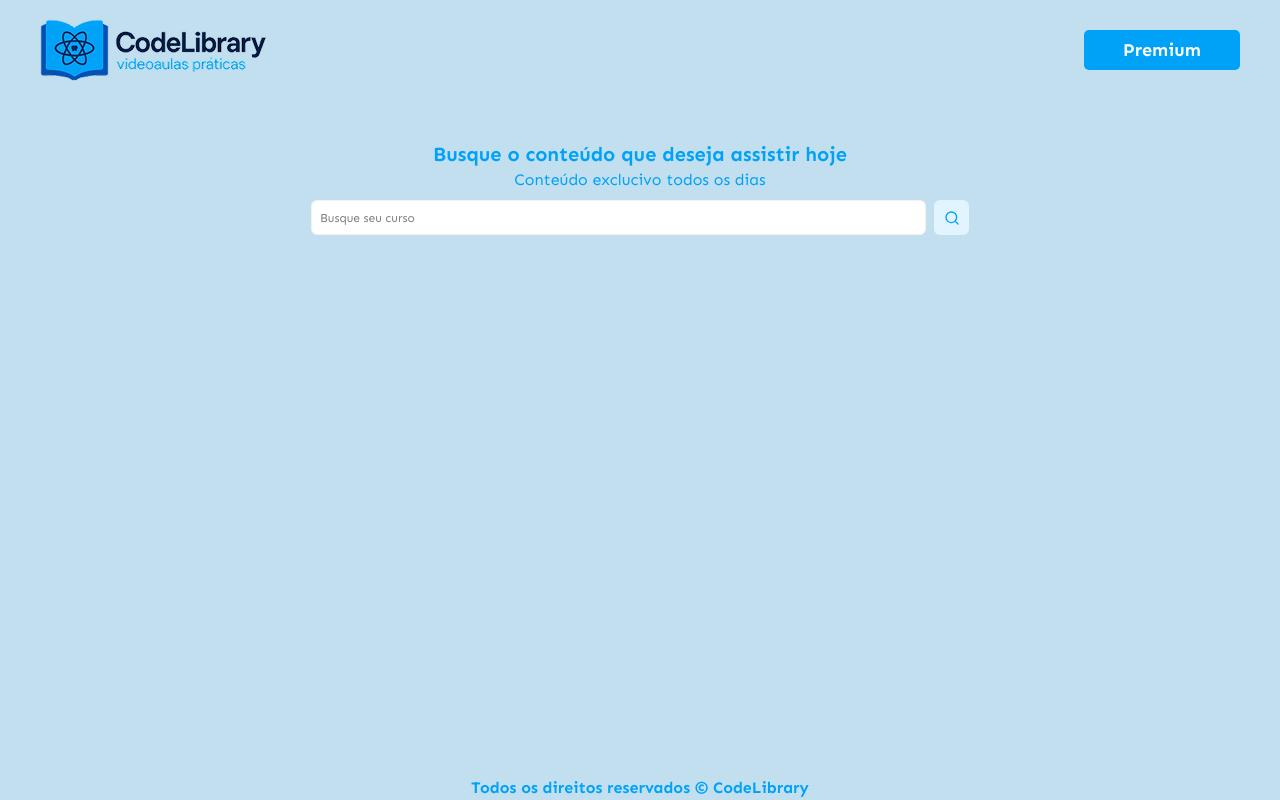
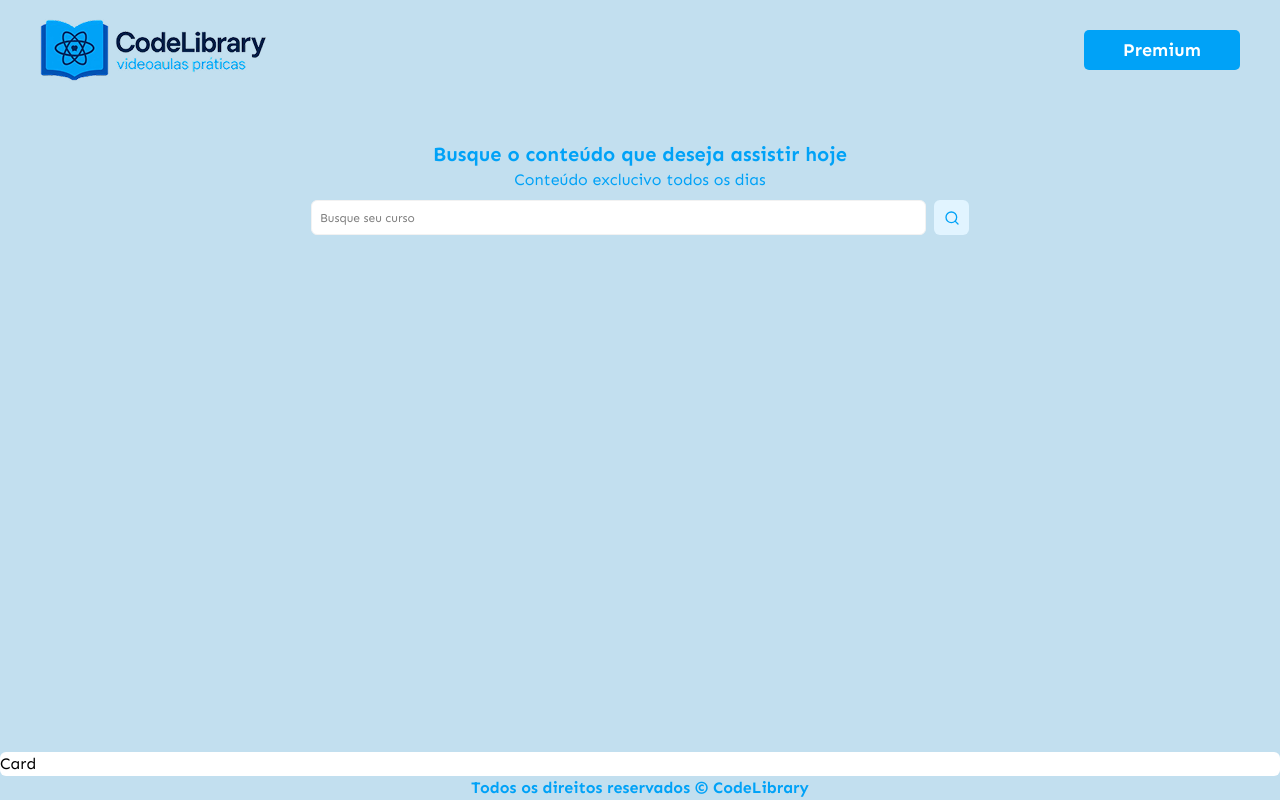
Before and after one commit to pauloricardson/aprendendo_desenvolvimento_web, a React (Vite) app in the folder aprendendo_react/imersao-react/: page / in a window 1280 px wide. Built offline with nearby package versions, Linux system fonts and the light colour scheme.

Commit message:
atualizaçãod

```diff
--- /dev/null
+++ b/aprendendo_react/imersao-react/src/components/Card.tsx
@@ -0,0 +1,6 @@
+
+const Card = () => {
+    return <p>Card</p>;
+}
+
+export default Card;
--- a/aprendendo_react/imersao-react/src/main.tsx
+++ b/aprendendo_react/imersao-react/src/main.tsx
@@ -1,16 +1,20 @@
-import { StrictMode } from 'react'
-import { createRoot } from 'react-dom/client'
-import './index.css'
-import Header from './components/Header.tsx'
-import Footer from './components/Footer.tsx'
-import Filter from './components/Filter.tsx'
+import { StrictMode } from 'react';
+import { createRoot } from 'react-dom/client';
+import './index.css';
+import Header from './components/Header.tsx';
+import Footer from './components/Footer.tsx';
+import Filter from './components/Filter.tsx';
+import Card from './components/Card.tsx';
 
 createRoot(document.getElementById('root')!).render(
   <StrictMode>
     <div className="flex flex-col bg-[#c2dfef] h-screen">
       <Header />
-        <div className="flex-1 max-w-[1200px] w-full m-auto">
+        <main className="flex-1 max-w-[1200px] w-full m-auto">
           <Filter title="Busque o conteúdo que deseja assistir hoje" placeholder='Busque seu curso'/>
+        </main>
+        <div className='bg-white rounded-md'>
+          <Card />
         </div>
       <Footer />
     </div>
```
